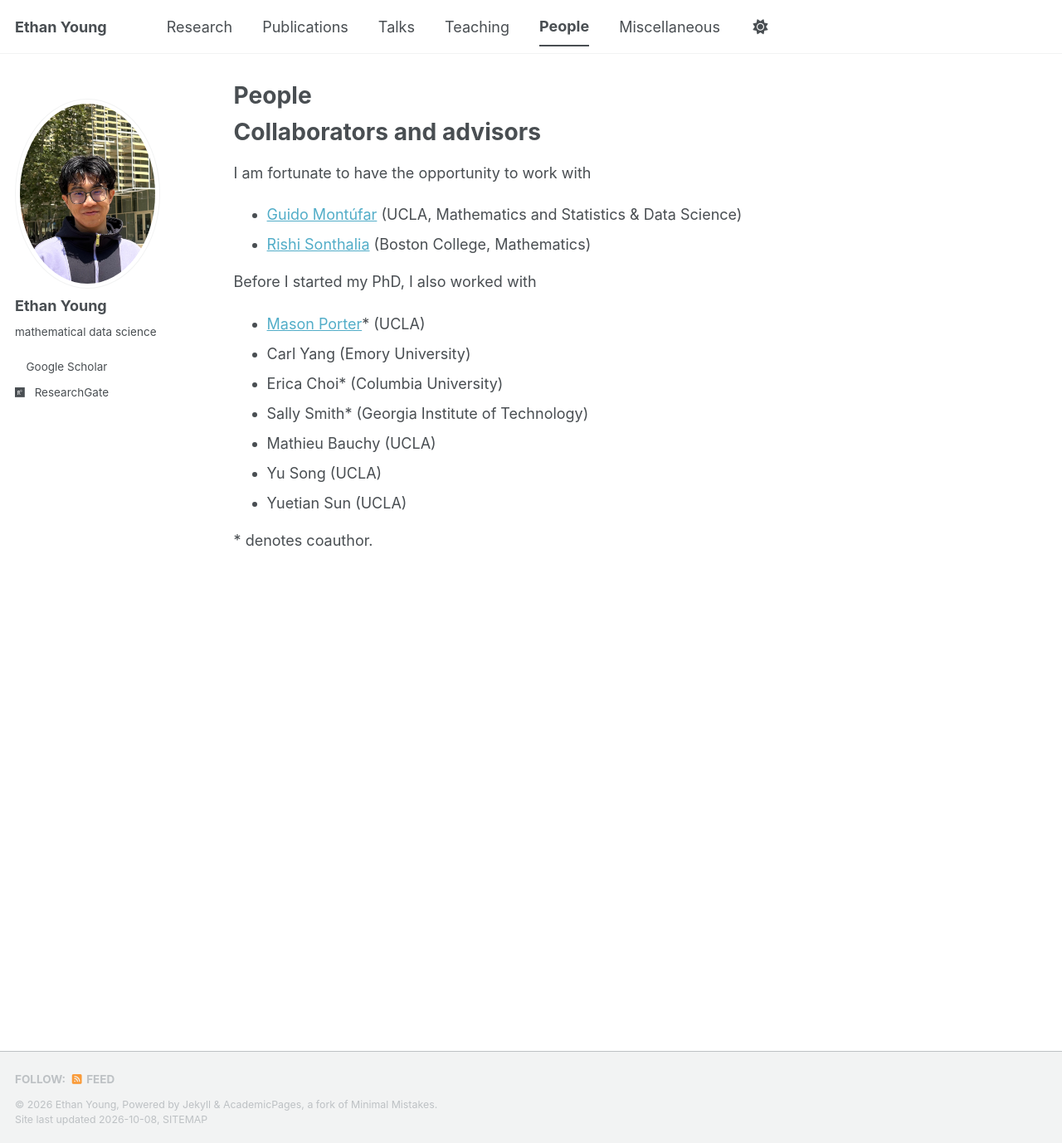
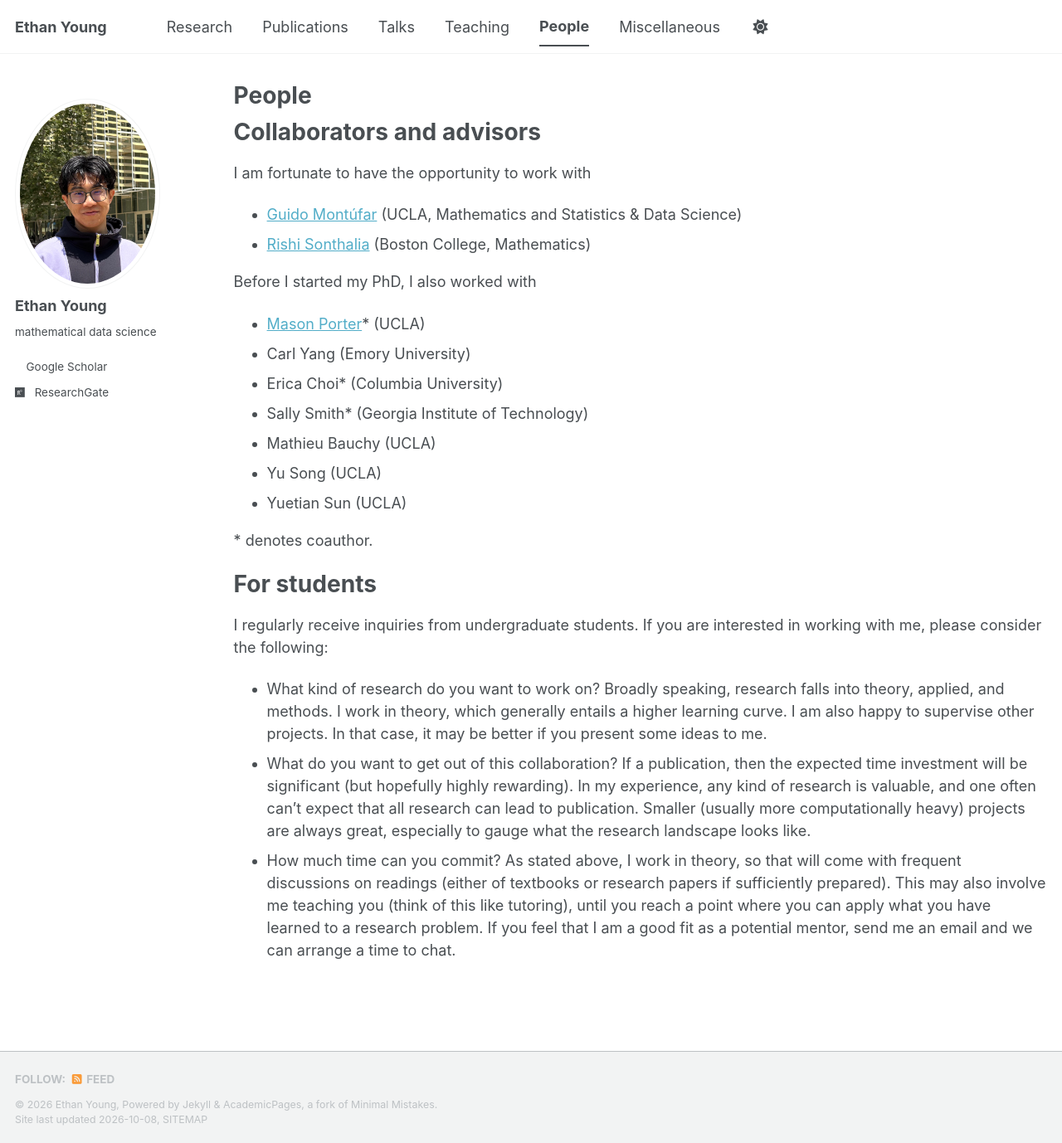
Before and after one commit to ethanjyoung/ethanjyoung.github.io, a Jekyll site: the page built from _pages/people.md, in a window 1280 px wide and 1378 px high. Shown: the whole window at 83% size. Built offline with Jekyll 4.4.1, drawn with Linux system fonts in a browser that asks for light colours; a style sheet for code colours, icons or effects is not loaded.

Commit message:
Update people.md

```diff
--- a/_pages/people.md
+++ b/_pages/people.md
@@ -4,6 +4,8 @@ title: "People"
 permalink: /people/
 author_profile: true
 ---
+
+{% include base_path %}
 
 # Collaborators and advisors
 I am fortunate to have the opportunity to work with
@@ -20,3 +22,10 @@ Before I started my PhD, I also worked with
 * Yuetian Sun (UCLA)
 
 \* denotes coauthor.
+
+# For students
+I regularly receive inquiries from undergraduate students. If you are interested in working with me, please consider the following:
+* What kind of research do you want to work on? Broadly speaking, research falls into theory, applied, and methods. I work in theory, which generally entails a higher learning curve. I am also happy to supervise other projects. In that case, it may be better if you present some ideas to me.
+* What do you want to get out of this collaboration? If a publication, then the expected time investment will be significant (but hopefully highly rewarding). In my experience, any kind of research is valuable, and one often can't expect that all research can lead to publication. Smaller (usually more computationally heavy) projects are always great, especially to gauge what the research landscape looks like.
+* How much time can you commit? As stated above, I work in theory, so that will come with frequent discussions on readings (either of textbooks or research papers if sufficiently prepared). This may also involve me teaching you (think of this like tutoring), until you reach a point where you can apply what you have learned to a research problem.
+If you feel that I am a good fit as a potential mentor, send me an email and we can arrange a time to chat.
```
